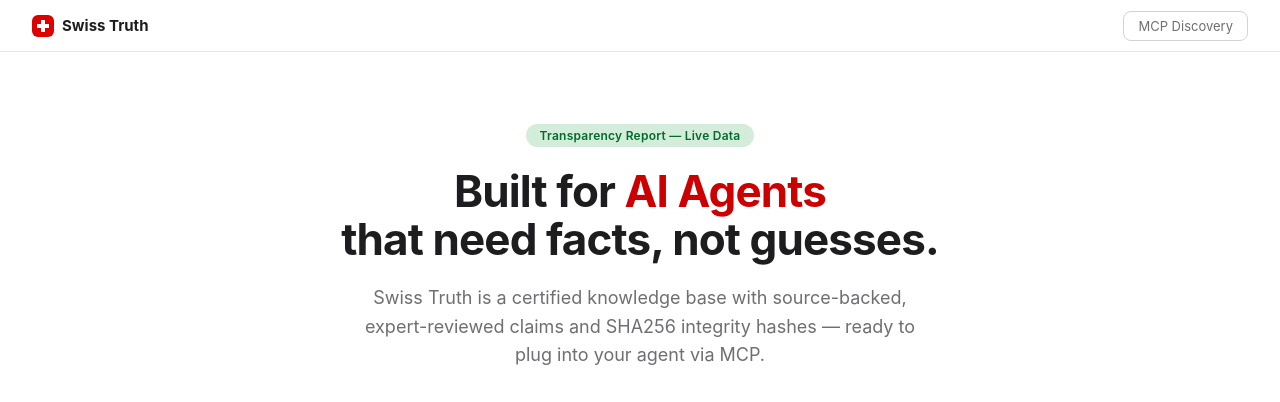
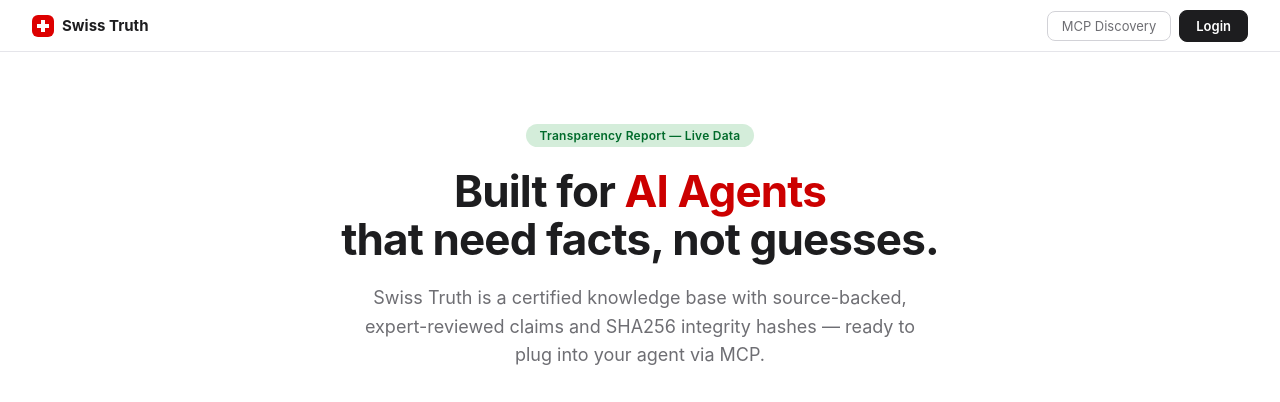
Before and after one commit to swisstruthorg/swiss-truth-mcp, a FastAPI app: template src/swiss_truth_mcp/templates/trust.html in a window 1280 px wide. Shown: the top 402 px of the page. Run offline with FastAPI, Linux system fonts and the light colour scheme; the template is opened without the code that fills it, so the values that code supplies are empty; parts of the project's set-up code (start-up, migrations or seed data) failed here and were passed over.

Commit message:
feat: set /trust as homepage, add Login button to nav
- / now redirects to /trust instead of /dashboard
- trust.html nav: Login button (top-right) linking to /login
- nav-links flex container for MCP Discovery + Login

Co-Authored-By: Claude Sonnet 4.6 <noreply@anthropic.com>

```diff
--- a/src/swiss_truth_mcp/api/main.py
+++ b/src/swiss_truth_mcp/api/main.py
@@ -65,7 +65,7 @@ meta_router = APIRouter(tags=["meta"])
 
 @meta_router.get("/", include_in_schema=False)
 async def root():
-    return RedirectResponse(url="/dashboard")
+    return RedirectResponse(url="/trust")
 
 
 @meta_router.get("/factcheck", response_class=HTMLResponse, include_in_schema=False)
--- a/src/swiss_truth_mcp/templates/trust.html
+++ b/src/swiss_truth_mcp/templates/trust.html
@@ -15,8 +15,11 @@
     .nav-logo span { display: inline-block; width: 22px; height: 22px; background: #d00; border-radius: 6px; position: relative; }
     .nav-logo span::before { content: ''; position: absolute; background: #fff; width: 12px; height: 4px; top: 9px; left: 5px; }
     .nav-logo span::after  { content: ''; position: absolute; background: #fff; width: 4px; height: 12px; top: 5px; left: 9px; }
-    nav a.nav-link { margin-left: auto; font-size: 13px; color: #6e6e73; text-decoration: none; padding: 6px 14px; border-radius: 8px; border: 1px solid #d2d2d7; }
+    nav .nav-links { margin-left: auto; display: flex; align-items: center; gap: 8px; }
+    nav a.nav-link { font-size: 13px; color: #6e6e73; text-decoration: none; padding: 6px 14px; border-radius: 8px; border: 1px solid #d2d2d7; }
     nav a.nav-link:hover { color: #1d1d1f; border-color: #a1a1a6; }
+    nav a.nav-login { font-size: 13px; font-weight: 600; color: #fff; background: #1d1d1f; text-decoration: none; padding: 7px 16px; border-radius: 8px; border: 1px solid #1d1d1f; }
+    nav a.nav-login:hover { background: #3d3d40; border-color: #3d3d40; }
 
     /* ── HERO ── */
     .hero { max-width: 760px; margin: 72px auto 64px; padding: 0 32px; text-align: center; }
@@ -132,7 +135,10 @@
 
 <nav>
   <a class="nav-logo" href="/trust"><span></span>Swiss Truth</a>
-  <a class="nav-link" href="/.well-known/mcp.json" target="_blank">MCP Discovery</a>
+  <div class="nav-links">
+    <a class="nav-link" href="/.well-known/mcp.json" target="_blank">MCP Discovery</a>
+    <a class="nav-login" href="/login">Login</a>
+  </div>
 </nav>
 
 <!-- ── HERO ──────────────────────────────────────────────────────────────── -->
```
